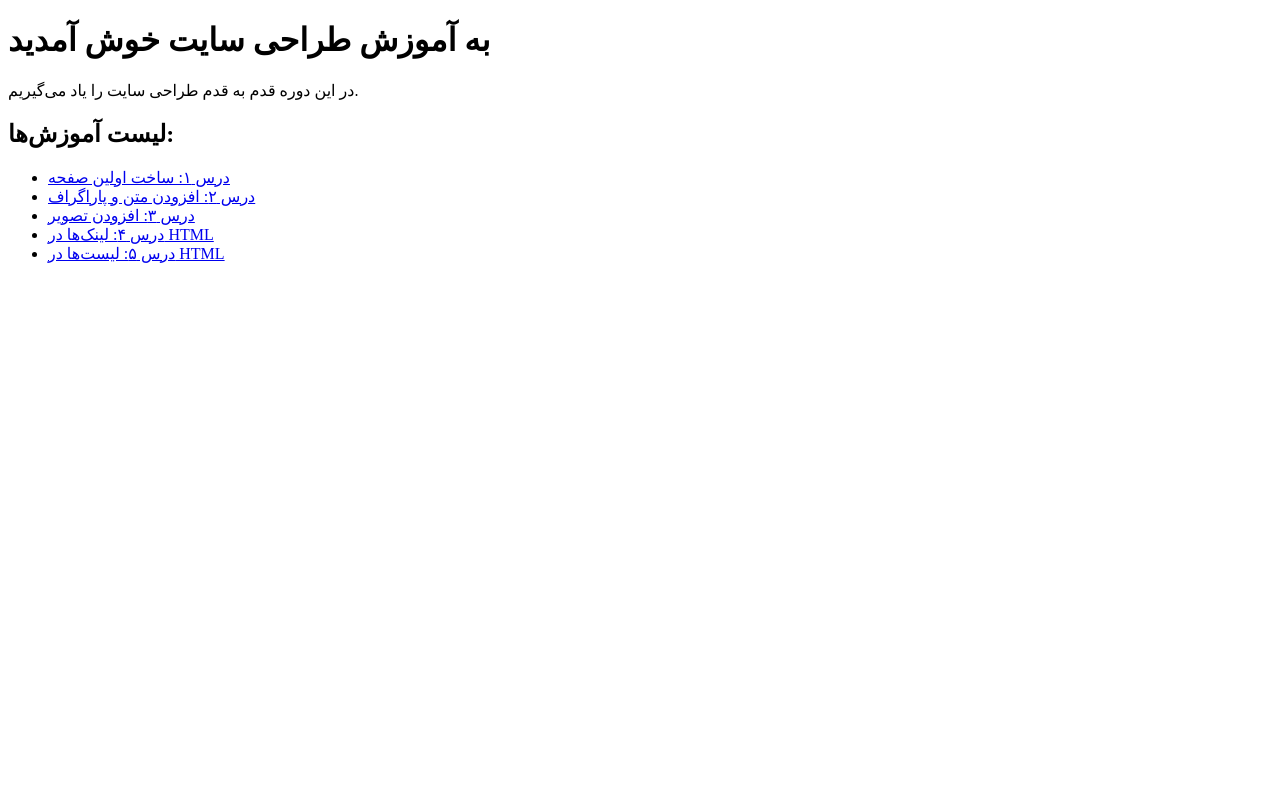
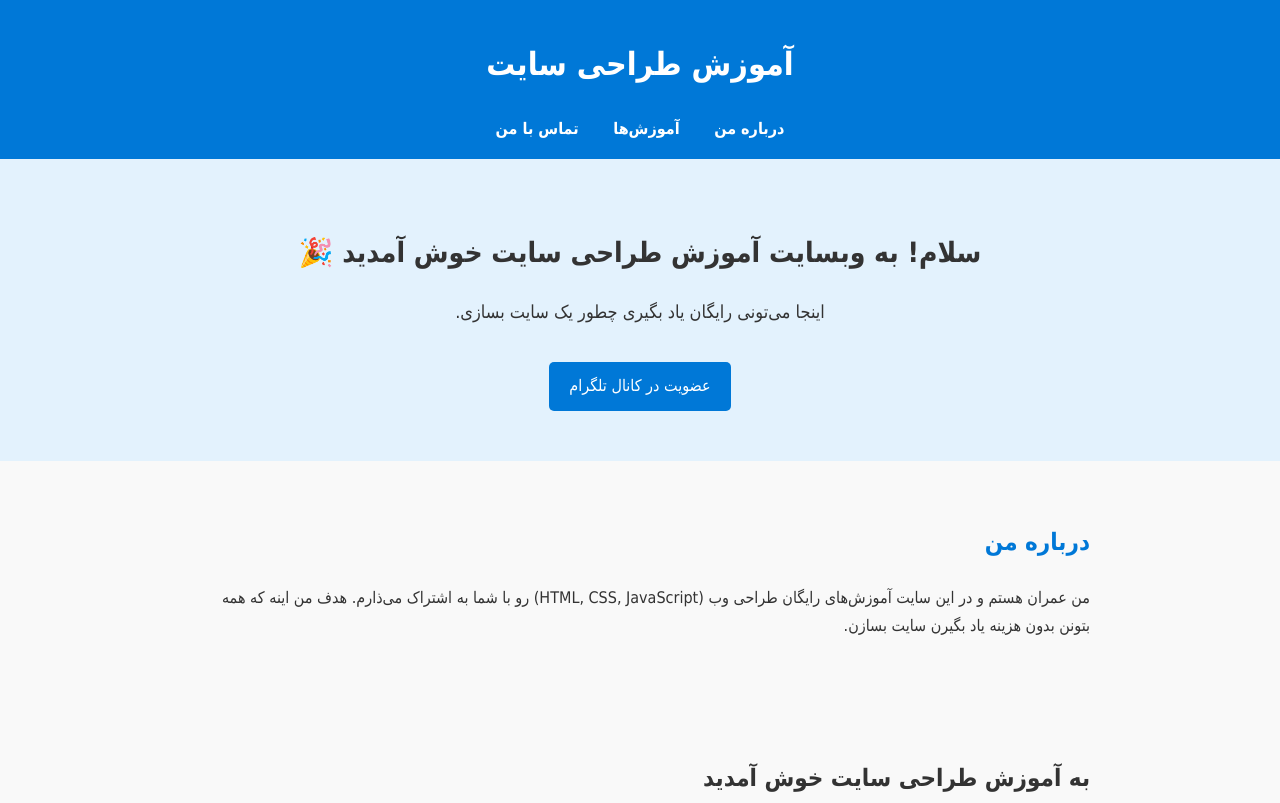
Before and after one commit to emran1389/emran1389.github.io, a plain HTML site: page index.html in a window 1280 px wide. Shown: the top 803 px of the page. Drawn offline with Linux system fonts and the light colour scheme.

Commit message:
Update index.html

```diff
--- a/index.html
+++ b/index.html
@@ -1,4 +1,109 @@
 <!DOCTYPE html>
+<html lang="fa">
+<head>
+  <meta charset="UTF-8">
+  <meta name="viewport" content="width=device-width, initial-scale=1.0">
+  <title>آموزش طراحی سایت | عمران</title>
+  <style>
+    body {
+      font-family: Tahoma, sans-serif;
+      margin: 0;
+      padding: 0;
+      line-height: 1.8;
+      direction: rtl;
+      background: #f9f9f9;
+      color: #333;
+    }
+    header {
+      background: #0078d7;
+      color: white;
+      padding: 15px;
+      text-align: center;
+    }
+    nav a {
+      color: white;
+      margin: 0 15px;
+      text-decoration: none;
+      font-weight: bold;
+    }
+    nav a:hover {
+      text-decoration: underline;
+    }
+    .hero {
+      text-align: center;
+      padding: 50px 20px;
+      background: #e3f2fd;
+    }
+    .hero h1 {
+      font-size: 28px;
+      margin-bottom: 10px;
+    }
+    .hero p {
+      font-size: 18px;
+    }
+    .btn {
+      display: inline-block;
+      margin-top: 15px;
+      padding: 10px 20px;
+      background: #0078d7;
+      color: white;
+      text-decoration: none;
+      border-radius: 5px;
+    }
+    .btn:hover {
+      background: #005bb5;
+    }
+    section {
+      padding: 40px 20px;
+      max-width: 900px;
+      margin: auto;
+    }
+    h2 {
+      color: #0078d7;
+    }
+    .lessons ul {
+      list-style: none;
+      padding: 0;
+    }
+    .lessons li {
+      background: #fff;
+      margin: 10px 0;
+      padding: 10px;
+      border-radius: 6px;
+      border: 1px solid #ddd;
+    }
+    footer {
+      background: #333;
+      color: white;
+      text-align: center;
+      padding: 15px;
+      margin-top: 30px;
+    }
+  </style>
+</head>
+<body>
+  <header>
+    <h1>آموزش طراحی سایت</h1>
+    <nav>
+      <a href="#about">درباره من</a>
+      <a href="#lessons">آموزش‌ها</a>
+      <a href="#contact">تماس با من</a>
+    </nav>
+  </header>
+
+  <div class="hero">
+    <h1>سلام! به وبسایت آموزش طراحی سایت خوش آمدید 🎉</h1>
+    <p>اینجا می‌تونی رایگان یاد بگیری چطور یک سایت بسازی.</p>
+    <a class="btn" href="https://t.me/emran_web" target="_blank">عضویت در کانال تلگرام</a>
+  </div>
+
+  <section id="about">
+    <h2>درباره من</h2>
+    <p>من عمران هستم و در این سایت آموزش‌های رایگان طراحی وب (HTML, CSS, JavaScript) رو با شما به اشتراک می‌ذارم. هدف من اینه که همه بتونن بدون هزینه یاد بگیرن سایت بسازن.</p>
+  </section>
+
+  <section id="lessons" class="lessons">
+  <!DOCTYPE html>
 <html lang="fa">
 <head>
   <meta charset="UTF-8">
@@ -18,3 +123,16 @@
   </ul>
 </body>
 </html>
+  </section>
+
+  <section id="contact">
+    <h2>تماس با من</h2>
+    <p>📧 ایمیل: <a href="mailto:emranmakhtoumi3@gmail.com">emranmakhtoumi3@gmail.com</a></p>
+    <p>💬 تلگرام: <a href="https://t.me/E_makhtoumi" target="_blank">@E_makhtoumi</a></p>
+  </section>
+
+  <footer>
+    <p>ساخته شده با ❤️ توسط عمران</p>
+  </footer>
+</body>
+</html>
```
